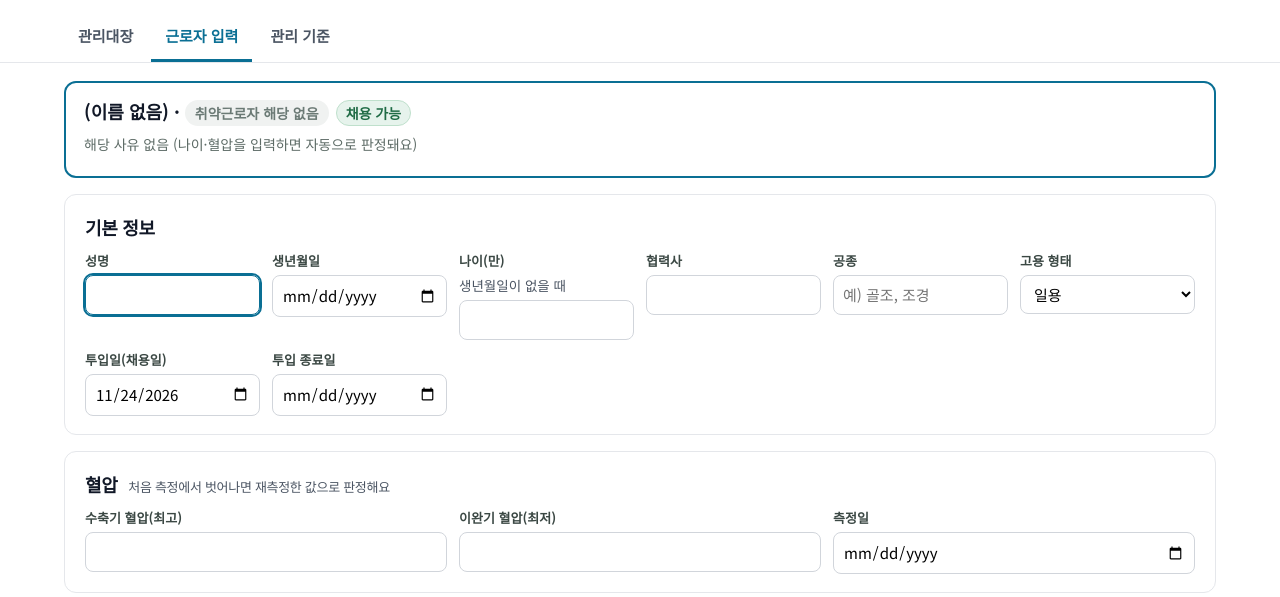
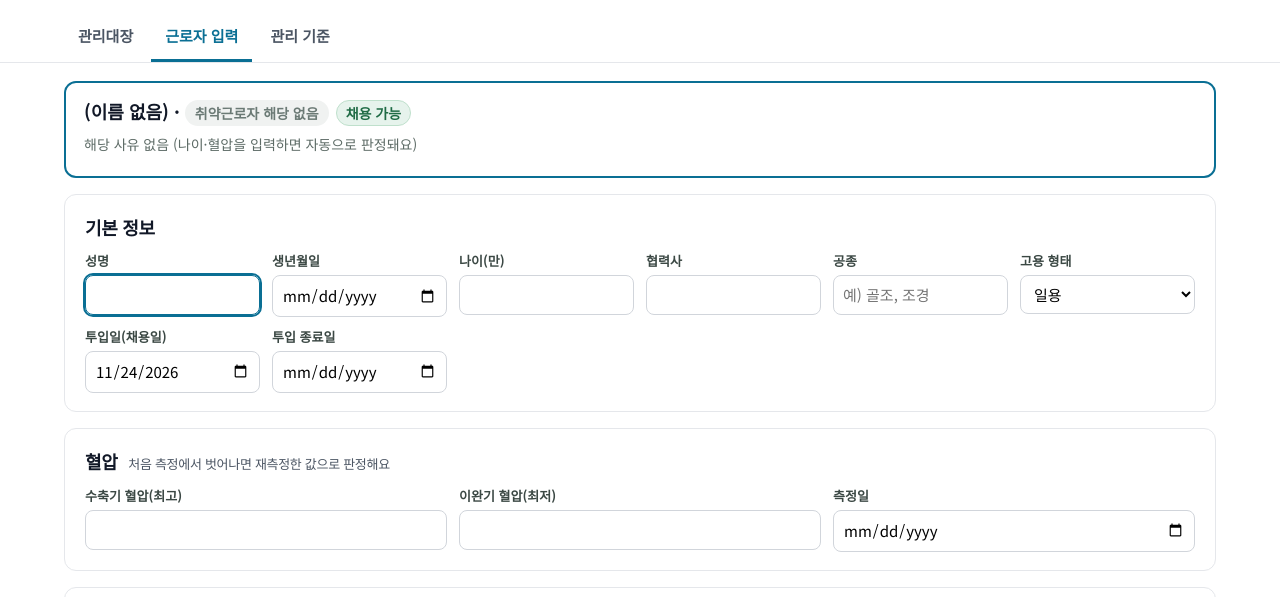
Before and after one commit to hansam89814-cyber/nari_healthmanage, a plain HTML site: page vuln.html in a window 1280 px wide. Both pictures are taken after typing "Sample" into the empty fields and a click on the button "+ 근로자 추가". Shown: the part 165-762 px from the top of the page. Drawn offline with Linux system fonts and the light colour scheme.

Commit message:
Add files via upload

```diff
--- a/vuln.html
+++ b/vuln.html
@@ -374,7 +374,7 @@ input.cf,td select,td input[type=number]{border:1px solid #d1d5db}
       <div class="grid">
         <label class="f">성명<input data-k="name"></label>
         <label class="f">생년월일<input data-k="birth" type="date"></label>
-        <label class="f">나이(만) <span class="muted" style="font-weight:400">생년월일이 없을 때</span><input data-k="age" type="number" min="15" max="99"></label>
+        <label class="f">나이(만)<input data-k="age" type="number" min="15" max="99"></label>
         <label class="f">협력사<input data-k="company"></label>
         <label class="f">공종<input data-k="trade" placeholder="예) 골조, 조경"></label>
         <label class="f">고용 형태<select data-k="emp"><option>상용</option><option>일용</option><option>일용 용역</option></select></label>
@@ -555,6 +555,7 @@ function fill(){if(!cur){$('#form').style.display='none';$('#noSel').style.displ
   $$('#form [data-k]').forEach(el=>{const v=getK(cur,el.dataset.k);if(el.type==='checkbox')el.checked=!!v;else el.value=v??''});
   $('#lgDate').value=KST();$('#lgS').value='';$('#lgD').value='';$('#lgG').value='';$('#lgGt').value='';$('#lgMed').value='';$('#lgNote').value='';refresh()}
 function refresh(){const j=judge(cur);
+  {const ai=$('[data-k=age]');if(ai){if(cur.birth){const v=ageOf(cur);ai.value=v??'';ai.readOnly=true;ai.style.background='#f3f4f6';ai.title='생년월일로 자동 계산돼요';if(String(cur.age)!==String(v??'')){cur.age=v??'';save()}}else{ai.readOnly=false;ai.style.background='';ai.title=''}}}
   $('#oldBox').style.display=j.old?'':'none';
   $('#bpBox').style.display=j.bpOut?'':'none';
   $$('.v-bp').forEach(s=>s.textContent=`${cur.bpS||'-'}/${cur.bpD||'-'} · 기준 ${CF.hiS}/${CF.hiD} 이상 또는 ${CF.loS}/${CF.loD} 이하`);
```
